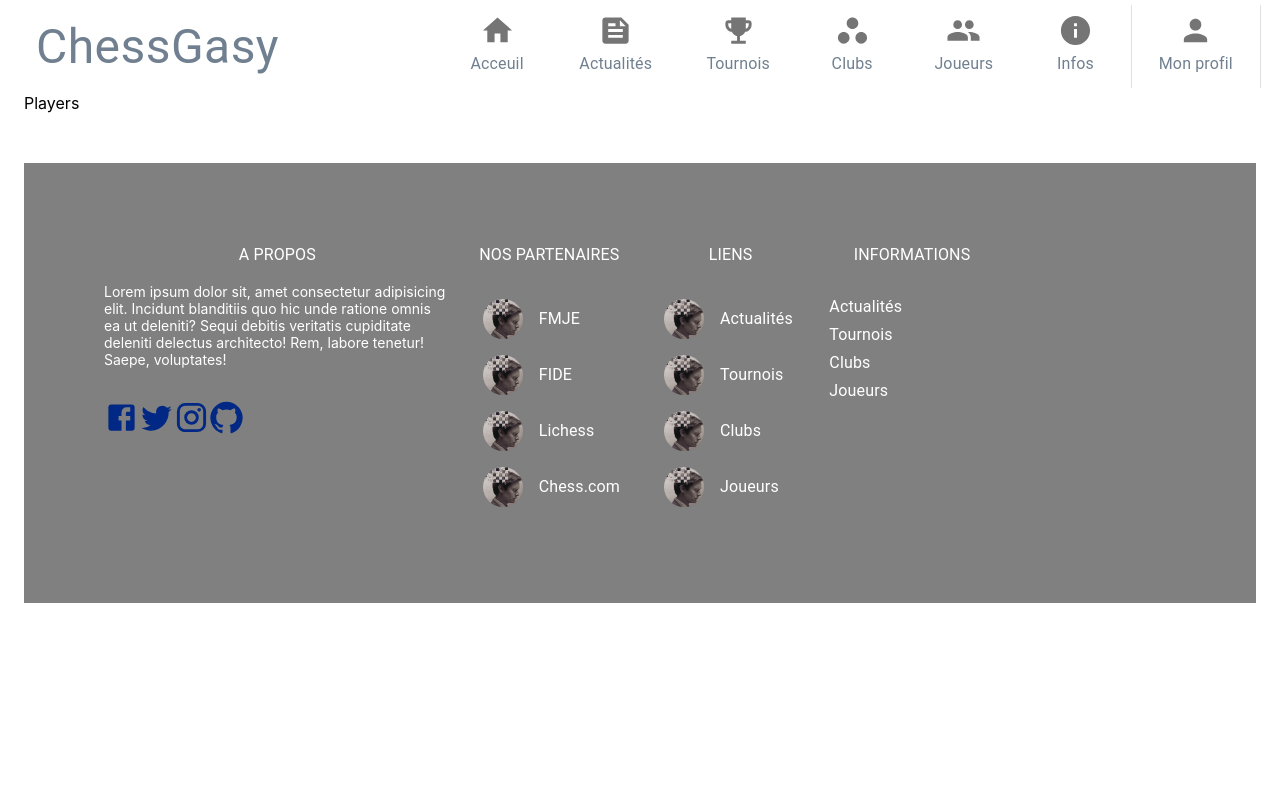
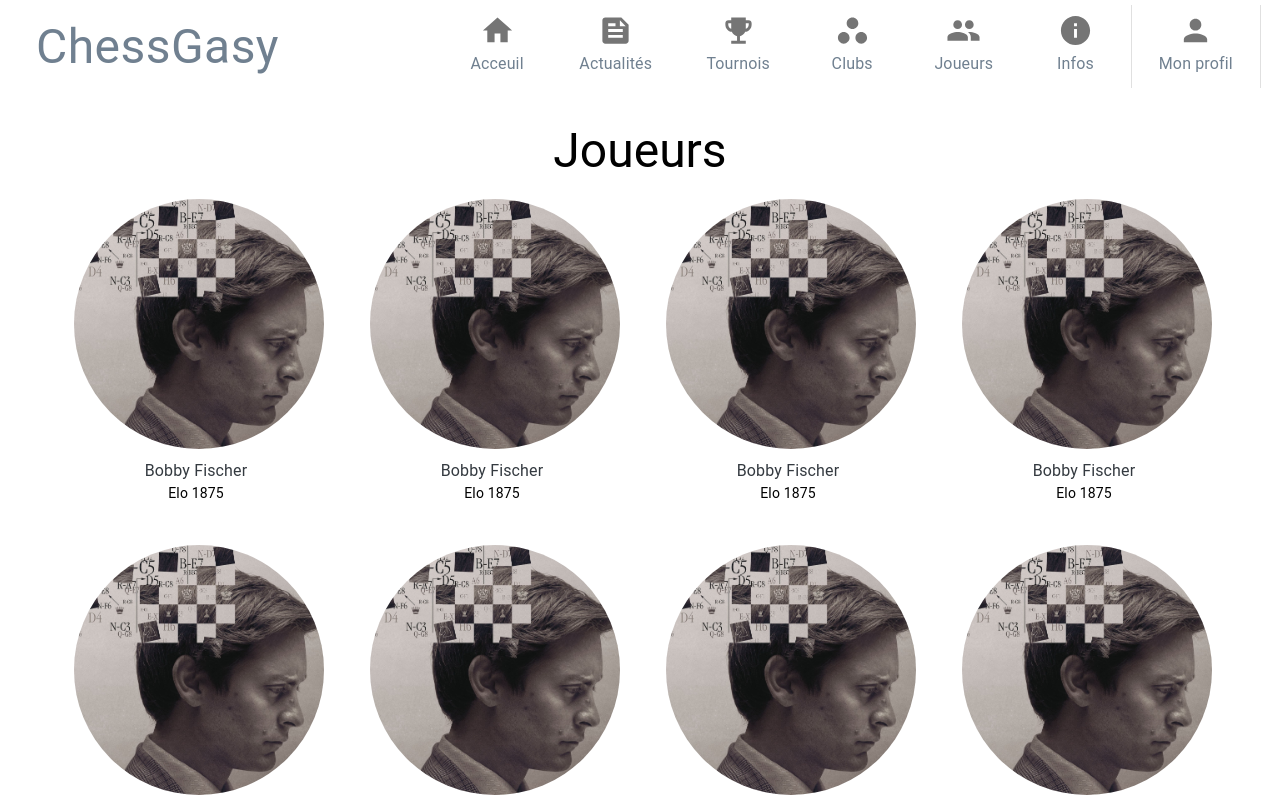
Before and after one commit to mizael-anthony/chessgasy-front, a React (Create React App) app: page /players in a window 1280 px wide. Shown: the top 800 px of the page. Built offline with nearby package versions, Linux system fonts and the light colour scheme.

Commit message:
Completion Page

```diff
--- a/src/components/footer/Footer.jsx
+++ b/src/components/footer/Footer.jsx
@@ -2,6 +2,10 @@ import FacebookIcon from '@mui/icons-material/Facebook';
 import TwitterIcon from '@mui/icons-material/Twitter';
 import InstagramIcon from '@mui/icons-material/Instagram';
 import GitHubIcon from '@mui/icons-material/GitHub';
+import LinkedInIcon from '@mui/icons-material/LinkedIn';
+import WhatsAppIcon from '@mui/icons-material/WhatsApp';
+import EmailIcon from '@mui/icons-material/Email';
+
 
 import { Box, Grid, Link, Typography } from "@mui/material";
 import { FooterTitle } from "../../styles/footer/FooterStyle";
@@ -9,24 +13,23 @@ import { Colors } from "../../styles/theme/Theme";
 
 import ListItemText from '@mui/material/ListItemText';
 import List from '@mui/material/List';
-import ListItemButton from '@mui/material/ListItemButton';
-import ListItemAvatar from '@mui/material/ListItemAvatar';
-import Avatar from '@mui/material/Avatar';
+import { ListItemIcon, ListItemButton, ListItem } from '@mui/material';
+
 
 export default function Footer() {
     return (
         <Box
             sx={{
                 marginTop: '50px',
-                backgroundColor: Colors.grey,
+                backgroundColor: Colors.darkreact,
                 color: Colors.light,
-                p: { xs: 4, md: 10 },
+                p: { xs: 5, md: 10 },
                 pt: 12,
                 pb: 12,
-                fontSize: { xs: "12px", md: "14px" }
+                fontSize: { xs: "12px", md: "14px" },
             }}
         >
-            <Grid container spacing={2}>
+            <Grid container spacing={4}>
                 <Grid item md={6} lg={4}>
                     <FooterTitle variant="body1">A propos</FooterTitle>
                     <Typography variant="caption2">
@@ -34,122 +37,66 @@ export default function Footer() {
                     </Typography>
                     <Box
                         sx={{
-                            mt: 4,
+                            mt: 3,
                             justifyContent: 'center'
 
                         }}
                     >
-                        <Link color="#002884" href="https://www.facebook.com"><FacebookIcon fontSize='large' /></Link>
-                        <Link color="#002884" href="https://www.twitter.com"><TwitterIcon fontSize='large' /></Link>
-                        <Link color="#002884" href="https://www.instagram.com"><InstagramIcon fontSize='large' /></Link>
-                        <Link color="#002884" href="https://www.github.com"><GitHubIcon fontSize='large' /></Link>
+                        <Link href="https://www.facebook.com"><FacebookIcon fontSize='large' /></Link>
+                        <Link href="https://www.twitter.com"><TwitterIcon fontSize='large' /></Link>
+                        <Link href="https://www.instagram.com"><InstagramIcon fontSize='large' /></Link>
+                        <Link href="https://www.linkedin.com"><LinkedInIcon fontSize='large' /></Link>
 
                     </Box>
 
                 </Grid>
 
-                <Grid item md={6} lg={2}>
-                    <FooterTitle variant="body1">Nos partenaires</FooterTitle>
+                <Grid item md={6} lg={3}>
+                    <FooterTitle variant="body1">Informations</FooterTitle>
 
                     <List>
-                        <ListItemButton>
-                            <ListItemAvatar>
-                                <Avatar
-                                    alt="Partenaire"
-                                    src="./wallhaven-2kg97y.jpg"
-                                />
-                            </ListItemAvatar>
-                            <ListItemText primary="FMJE" />
-                        </ListItemButton>
-                        <ListItemButton>
-                            <ListItemAvatar>
-                                <Avatar
-                                    alt="Partenaire"
-                                    src="./wallhaven-2kg97y.jpg"
-                                />
-                            </ListItemAvatar>
-                            <ListItemText primary="FIDE" />
-                        </ListItemButton>
-                        <ListItemButton>
-                            <ListItemAvatar>
-                                <Avatar
-                                    alt="Partenaire"
-                                    src="./wallhaven-2kg97y.jpg"
-                                />
-                            </ListItemAvatar>
-                            <ListItemText primary="Lichess" />
-                        </ListItemButton>
-                        <ListItemButton>
-                            <ListItemAvatar>
-                                <Avatar
-                                    alt="Partenaire"
-                                    src="./wallhaven-2kg97y.jpg"
-                                />
-                            </ListItemAvatar>
-                            <ListItemText primary="Chess.com" />
-                        </ListItemButton>
+                        <ListItemText><Typography>A propos</Typography></ListItemText>
+                        <ListItemText><Typography>Nos attente</Typography></ListItemText>
+                        <ListItemText><Typography>Termes et conditions</Typography></ListItemText>
                     </List>
 
                 </Grid>
 
 
-                <Grid item md={6} lg={2}>
-                    <FooterTitle variant="body1">Liens</FooterTitle>
+                <Grid item md={6} lg={3}>
+                    <FooterTitle variant="body1">Autres liens</FooterTitle>
                     <List>
-                        <ListItemButton>
-                            <ListItemAvatar>
-                                <Avatar
-                                    alt="Partenaire"
-                                    src="./wallhaven-2kg97y.jpg"
-                                />
-                            </ListItemAvatar>
-                            <ListItemText primary="Actualités" />
-                        </ListItemButton>
-                        <ListItemButton>
-                            <ListItemAvatar>
-                                <Avatar
-                                    alt="Partenaire"
-                                    src="./wallhaven-2kg97y.jpg"
-                                />
-                            </ListItemAvatar>
-                            <ListItemText primary="Tournois" />
-                        </ListItemButton>
-                        <ListItemButton>
-                            <ListItemAvatar>
-                                <Avatar
-                                    alt="Partenaire"
-                                    src="./wallhaven-2kg97y.jpg"
-                                />
-                            </ListItemAvatar>
-                            <ListItemText primary="Clubs" />
-                        </ListItemButton>
-                        <ListItemButton>
-                            <ListItemAvatar>
-                                <Avatar
-                                    alt="Partenaire"
-                                    src="./wallhaven-2kg97y.jpg"
-                                />
-                            </ListItemAvatar>
-                            <ListItemText primary="Joueurs" />
-                        </ListItemButton>
+                        <ListItemText><Typography>Remerciements</Typography></ListItemText>
+                        <ListItemText><Typography>Chessgasy-admin</Typography></ListItemText>
+                        <ListItemText><Typography>chess-gasy</Typography></ListItemText>
                     </List>
 
                 </Grid>
 
                 <Grid item md={6} lg={2}>
-                    <FooterTitle variant="body1">Informations</FooterTitle>
+                    <FooterTitle variant="body1">Contact</FooterTitle>
                     <List>
-                        <ListItemText primary="Actualités" />
+                        <ListItem disablePadding>
+                            <WhatsAppIcon sx={{ mr: 1 }} />
+                            <ListItemText primary="0343645786" />
+                        </ListItem>
 
-                        <ListItemText primary="Tournois" />
 
-                        <ListItemText primary="Clubs" />
+                        <ListItem disablePadding>
+                            <EmailIcon sx={{ mr: 1 }} />
+                            <ListItemText primary="chessgasy@gmail.com" />
+                        </ListItem>
 
-                        <ListItemText primary="Joueurs" />
+                        <ListItem disablePadding>
+                            <GitHubIcon sx={{ mr: 1 }} />
+                            <ListItemText primary="chessgasy-dev" />
+                        </ListItem>
+
                     </List>
 
                 </Grid>
             </Grid>
+            <Typography variant="caption2" textAlign="center">Copyright Chessgasy Tout droit reservé</Typography>
         </Box>
     )
 }
--- a/src/components/navbar/NavBarMobile.jsx
+++ b/src/components/navbar/NavBarMobile.jsx
@@ -9,9 +9,8 @@ import FeedIcon from '@mui/icons-material/Feed';
 import GroupIcon from '@mui/icons-material/Group';
 import EmojiEventsIcon from '@mui/icons-material/EmojiEvents';
 import WorkspacesIcon from '@mui/icons-material/Workspaces';
-import { Link } from 'react-router-dom';
+import MenuItemIcon from "../../styles/helpers/MenuItemIcon";
 import React from 'react'
-import MenuItemIcon from "../../styles/helpers/MenuItemIcon";
 
 export default function NavBarMobile({ url }) {
 
--- a/src/components/pages/Club.jsx
+++ b/src/components/pages/Club.jsx
@@ -2,16 +2,36 @@ import Card from '@mui/material/Card';
 import CardActions from '@mui/material/CardActions';
 import CardContent from '@mui/material/CardContent';
 import { Typography, Button, Avatar, CardHeader } from '@mui/material';
+import TitleItem from '../../styles/helpers/TitleItem';
+import { Container, Grid } from '@mui/material'
+
+
 
 export function Club() {
   return (
-    <div>Clubs</div>
-  )
+    <>
+      <TitleItem title={"Clubs"} />
+      <ClubList />
+
+
+
+    </>)
 }
 
 export function ClubList() {
+  const data = [0, 1, 2, 3, 5, 6, 7, 8, 9, 10, 11, 12]
+  if (!(data instanceof Array)) throw new Error("Data doit être un tableau.")
+
   return (
-    <div>ClubList</div>
+    <Container>
+      <Grid container spacing={4} sx={{ justifyContent: "center" }}>
+        {
+          data.map((d) => {
+            return <Grid key={d} item md={3} sm={6}>{<ClubCard data={d} />}</Grid>
+          })
+        }
+      </Grid>
+    </Container>
   )
 }
 
--- a/src/components/pages/Player.jsx
+++ b/src/components/pages/Player.jsx
@@ -1,20 +1,37 @@
 import Typography from '@mui/material/Typography';
-import { Avatar, Link, Card, CardMedia, CardContent } from '@mui/material';
+import { Avatar, Link, Box } from '@mui/material';
 import { Colors } from '../../styles/theme/Theme';
+import TitleItem from '../../styles/helpers/TitleItem';
+import { Container, Grid } from '@mui/material'
 
 
 
 
 export function Player() {
   return (
-    <div>Players</div>
+    <>
+      <TitleItem title={"Joueurs"} />
+      <PlayerList/>
+    </>
+
   )
 }
 
 
 export function PlayerList() {
+  const data = [0, 1, 2, 3, 5, 6, 7, 8, 9, 10, 11, 12]
+  if (!(data instanceof Array)) throw new Error("Data doit être un tableau.")
+
   return (
-    <div>PlayerList</div>
+    <Container>
+      <Grid container spacing={4} sx={{ justifyContent: "center" }}>
+        {
+          data.map((d) => {
+            return <Grid key={d} item md={3} sm={6}>{<PlayerCard data={d} />}</Grid>
+          })
+        }
+      </Grid>
+    </Container>
   )
 }
 
@@ -26,20 +43,16 @@ export function PlayerDetails() {
 
 export function PlayerCard() {
   return (
-    <Card>
-      <CardMedia
-        sx={{
-          padding:'8px 16px'
-        }}
+    <Box
+      justifyContent={"center"}
     >
+
       <Avatar
         alt="Bobby Fischer"
         src="./wallhaven-2kg97y.jpg"
-          sx={{ width: 200, height: 200 }}
+        sx={{ width: 250, height: 250, margin: "0.5em" }}
       />
-      </CardMedia>
 
-      <CardContent>
       <Typography variant="body1" textAlign="center">
         <Link
           href="#"
@@ -53,8 +66,7 @@ export function PlayerCard() {
       <Typography variant="body2" textAlign="center">
         Elo 1875
       </Typography>
-      </CardContent>
 
-    </Card>
+    </Box>
   )
 }
--- a/src/styles/footer/FooterStyle.jsx
+++ b/src/styles/footer/FooterStyle.jsx
@@ -4,13 +4,9 @@ import { Colors } from "../theme/Theme";
 
 
 
-
-
-
 export const FooterTitle = styled(Typography)(()=>({
     textTransform: 'uppercase',
     marginBottom: '1em',
-    textAlign: 'center',
 
 
 }))
--- a/src/styles/navbar/NavBarStyle.jsx
+++ b/src/styles/navbar/NavBarStyle.jsx
@@ -8,16 +8,6 @@ import { Colors } from "../theme/Theme";
 export const NavBarContainer = styled(Box)(() => ({
     width: '100%',
     display: 'flex',
-    justifyContent: 'center',
-    alignItems: 'center',
-    padding: '2px 8px'
-
-
-}))
-
-// Container qui met en bas les Menus à faire
-export const NavBarContainerBlock = styled(AppBar)(() => ({
-    display: 'block',
     justifyContent: 'center',
     alignItems: 'center',
     padding: '2px 8px'
```
Also changed, not shown: src/components/pages/Actuality.jsx (+23 -19 lines), src/components/pages/Tournament.jsx (+30 -11 lines), src/styles/helpers/GridItem.jsx (+7 -5 lines). Lines whose indentation alone changed are shown as unchanged.
